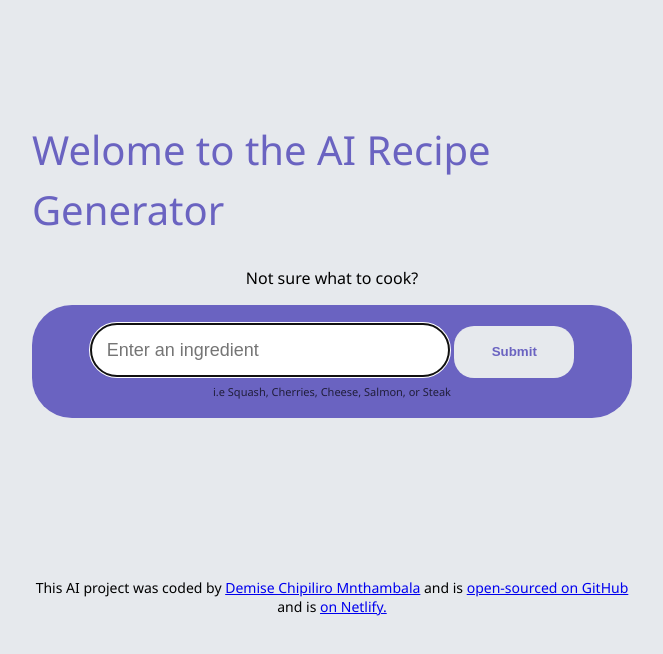
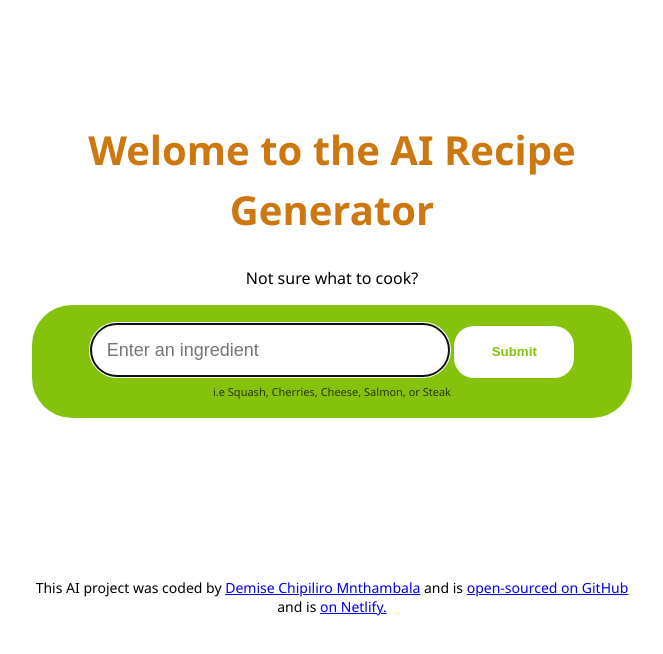
Before and after one commit to DemiLiloDev/recipe-ai-generator, a plain HTML site: page index.html in a window 1280 px wide. Shown: the whole page, without its empty margins (308-971 px from the left). Drawn offline with nearby package versions, Linux system fonts and the light colour scheme.

Commit message:
Changed the theme for the CSS

```diff
--- a/src/style.css
+++ b/src/style.css
@@ -1,5 +1,5 @@
 body {
-  background-color: #e6e9ed;
+  background-color: #ffffff;
   font-family: "Segoe UI", Tahoma, Geneva, Verdana, sans-serif;
 }
 
@@ -10,13 +10,13 @@ body {
 
 header {
   margin-bottom: 25px;
+  text-align: center;
 }
 
 h1 {
-  font-weight: 100;
   font-size: 40px;
   line-height: 1.5;
-  color: #6a63c1;
+  color: #cc770f;
 }
 
 p {
@@ -25,7 +25,7 @@ p {
 
 .form-container {
   padding: 18px 28px;
-  background-color: #6a63c1;
+  background-color: #85c20b;
   border-radius: 40px;
   text-align: center;
   margin-bottom: 30px;
@@ -52,8 +52,8 @@ form {
 }
 
 .button {
-  background: #e6e9ed;
-  color: #6a63c1;
+  background: #ffffff;
+  color: #85c20b;
   font-weight: 800;
   border: none;
   border-radius: 20px;
@@ -66,7 +66,7 @@ form {
   background-color: #fff;
   padding: 20px;
   line-height: 24px;
-  border-left: 3px solid #6a63c1;
+  border-left: 3px solid #cc770f;
   box-shadow: 0px 4px 30px 0px rgba(30, 33, 66, 0.03);
 }
 
```
